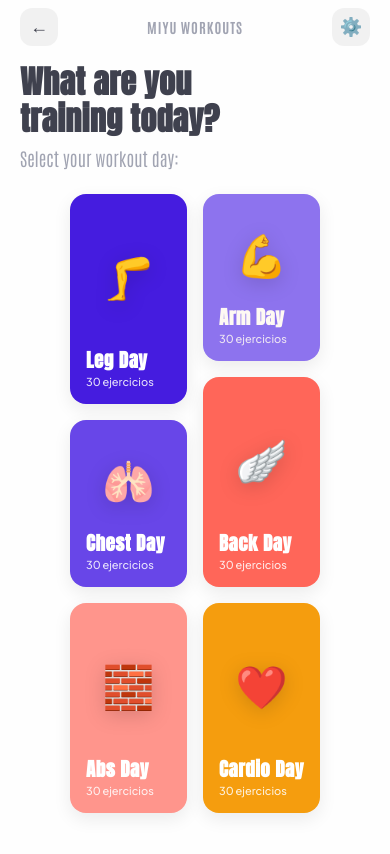
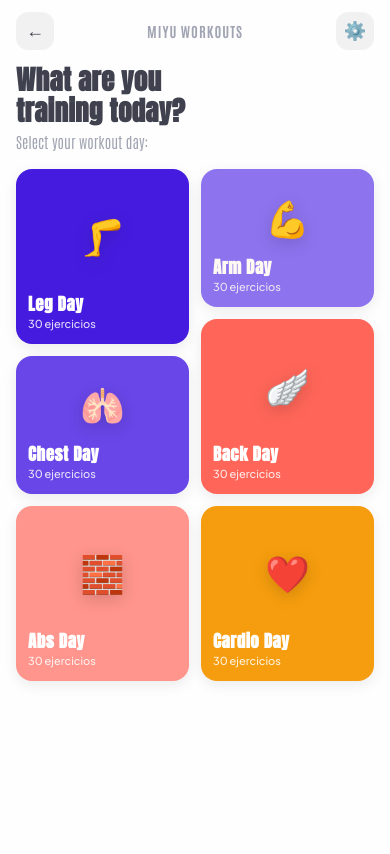
Before and after one commit to itxmayuu/MIYU, a plain HTML site: page index.html in a window 390 px wide. Both pictures are taken after a click on the button "GET STARTED". Drawn offline with Linux system fonts and the light colour scheme.

Commit message:
Ajustar escala responsiva de Pantalla 2 a max-width 414px con tarjetas proporcionales

```diff
--- a/index.html
+++ b/index.html
@@ -18,7 +18,7 @@
   <link rel="preconnect" href="https://fonts.gstatic.com" crossorigin>
   <link href="https://fonts.googleapis.com/css2?family=Anton&family=Antonio:wght@300;600;700&family=Plus+Jakarta+Sans:wght@400;500;600;700&display=swap" rel="stylesheet">
 
-  <link rel="stylesheet" href="styles.css?v=6">
+  <link rel="stylesheet" href="styles.css?v=7">
 </head>
 <body>
 
--- a/styles.css
+++ b/styles.css
@@ -232,16 +232,19 @@ body {
 .screen-choose-topic {
   background-color: var(--color-bg-light);
   color: var(--color-text-dark);
-  max-width: 430px;
+  width: 100%;
+  max-width: 414px;
   margin: 0 auto;
-  padding: calc(var(--safe-top) + 8px) 20px calc(var(--safe-bottom) + 20px) 20px;
+  padding: calc(var(--safe-top) + 12px) 16px calc(var(--safe-bottom) + 24px) 16px;
+  min-height: 100vh;
+  min-height: 100dvh;
 }
 
 .top-nav-bar {
   display: flex;
   align-items: center;
   justify-content: space-between;
-  margin-bottom: 18px;
+  margin-bottom: 14px;
 }
 
 .btn-icon-back, .btn-icon-settings {
@@ -272,54 +275,57 @@ body {
 }
 
 .topic-header {
-  margin-bottom: 24px;
+  margin-bottom: 18px;
 }
 
 .topic-main-title {
   font-family: 'Anton', sans-serif;
-  font-size: 32px;
+  font-size: 27px;
   line-height: 1.15;
   color: var(--color-text-dark);
   letter-spacing: 0.3px;
-  margin-top: 6px;
+  margin-top: 4px;
 }
 
 .topic-subtitle {
   font-family: 'Antonio', sans-serif;
   font-weight: 300;
-  font-size: 18px;
+  font-size: 15px;
   color: var(--color-text-muted);
-  margin-top: 8px;
+  margin-top: 6px;
 }
 
-/* Grilla Asimétrica / Masonry de 2 Columnas */
+/* Grilla Asimétrica / Masonry Adaptable */
 .masonry-grid {
   display: grid;
-  grid-template-columns: 1fr 1fr;
-  gap: 16px;
-  max-width: 480px;
+  grid-template-columns: repeat(2, minmax(0, 1fr));
+  gap: 12px;
+  width: 100%;
+  max-width: 100%;
   margin: 0 auto;
 }
 
 .masonry-col {
   display: flex;
   flex-direction: column;
-  gap: 16px;
+  gap: 12px;
+  min-width: 0;
 }
 
-/* Tarjetas de Entrenamiento */
+/* Tarjetas de Entrenamiento Proporcionales */
 .workout-card {
   border-radius: 16px;
-  padding: 16px;
+  padding: 14px 12px;
   color: #ffffff;
   display: flex;
   flex-direction: column;
   justify-content: space-between;
   cursor: pointer;
   transition: transform 0.2s cubic-bezier(0.16, 1, 0.3, 1), box-shadow 0.2s ease;
-  box-shadow: 0 6px 18px rgba(0, 0, 0, 0.08);
+  box-shadow: 0 4px 14px rgba(0, 0, 0, 0.08);
   position: relative;
   overflow: hidden;
+  min-width: 0;
 }
 
 .workout-card:active {
@@ -327,35 +333,36 @@ body {
   box-shadow: 0 2px 8px rgba(0, 0, 0, 0.05);
 }
 
+/* Alturas adaptadas armónicamente a pantallas de iPhone */
 .card-leg {
   background-color: var(--card-leg);
-  height: 210px;
+  height: 175px;
 }
 
 .card-arm {
   background-color: var(--card-arm);
-  height: 167px;
+  height: 138px;
   color: #fef9f3;
 }
 
 .card-chest {
   background-color: var(--card-chest);
-  height: 167px;
+  height: 138px;
 }
 
 .card-back {
   background-color: var(--card-back);
-  height: 210px;
+  height: 175px;
 }
 
 .card-abs {
   background-color: var(--card-abs);
-  height: 210px;
+  height: 175px;
 }
 
 .card-cardio {
   background-color: var(--card-cardio);
-  height: 210px;
+  height: 175px;
 }
 
 .card-art-area {
@@ -366,18 +373,18 @@ body {
 }
 
 .card-art-icon {
-  font-size: 42px;
-  filter: drop-shadow(0 4px 10px rgba(0, 0, 0, 0.15));
+  font-size: 36px;
+  filter: drop-shadow(0 4px 8px rgba(0, 0, 0, 0.15));
   transition: transform 0.2s ease;
 }
 
 .card-footer {
-  margin-top: 8px;
+  margin-top: 6px;
 }
 
 .card-title {
   font-family: 'Anton', sans-serif;
-  font-size: 19px;
+  font-size: 17px;
   letter-spacing: 0.5px;
   color: inherit;
   line-height: 1.1;
@@ -389,7 +396,7 @@ body {
   opacity: 0.85;
   font-weight: 500;
   display: block;
-  margin-top: 4px;
+  margin-top: 3px;
 }
 
 .bottom-safe-space {
```
